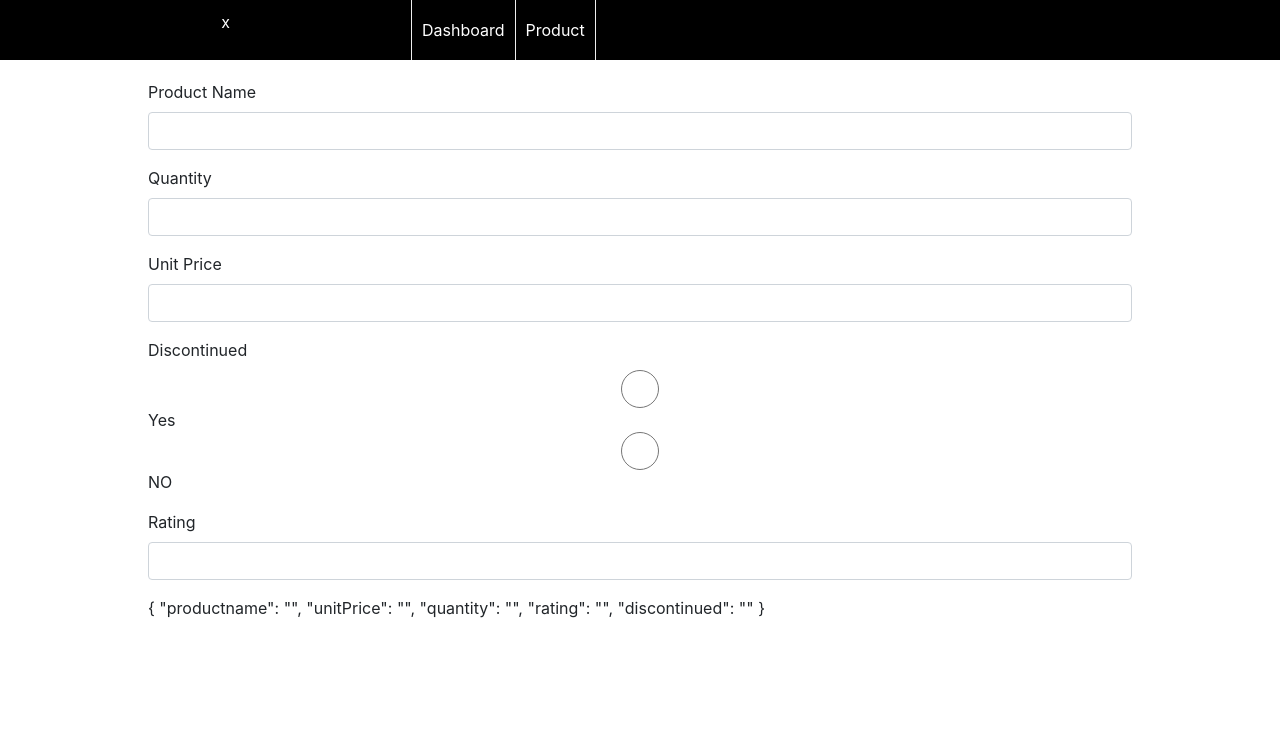
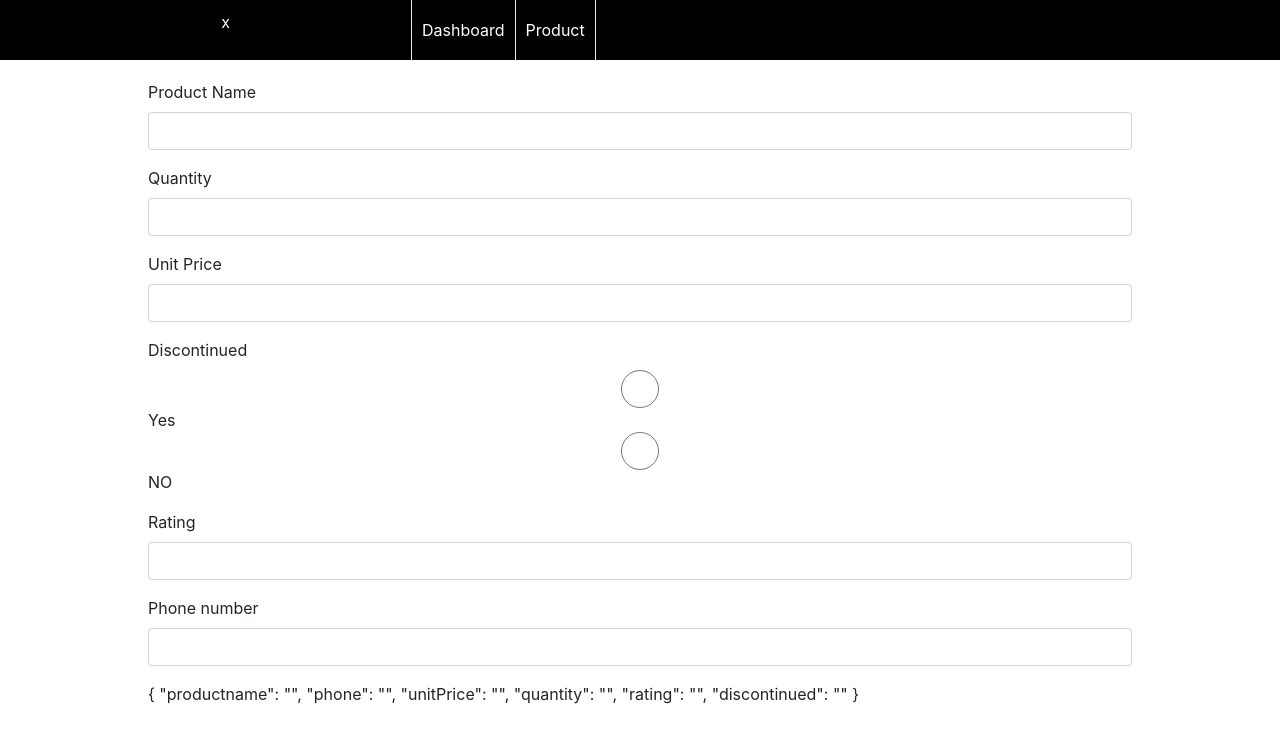
Before and after one commit to mwhitfieldwork/northwindapp, an Angular app: page /details/1 in a window 1280 px wide. Shown: the top 742 px of the page. Built offline with nearby package versions, Linux system fonts and the light colour scheme; no server answers; what angular-in-memory-web-api would draw is missing.

Commit message:
Add directive fr digits

```diff
--- a/src/app/app.module.ts
+++ b/src/app/app.module.ts
@@ -12,7 +12,6 @@ import {RouterModule, Routes} from '@angular/router';
 import { ProductsModule } from './products/products.module';
 import { DashboardModule } from './dashboard/dashboard.module';
 import { LoginModule } from './login/login.module';
-import { PhonemaskDirective } from './_directives/phonemask.directive';
 
 
 const routes : Routes =  [
@@ -29,8 +28,7 @@ const routes : Routes =  [
 
 @NgModule({
   declarations: [
-    AppComponent,
-    PhonemaskDirective,
+    AppComponent
   ],
   imports: [
     BrowserModule,
--- a/src/app/products/details/product-detail.component.html
+++ b/src/app/products/details/product-detail.component.html
@@ -59,6 +59,19 @@
             </span>
 
         </div>
+
+        <div class="form-group">
+          <label for="name">Phone number</label>
+          <input type="text" class="form-control" id="name" formControlName="phone" digit-mask [ngClass]="{'is-invalid':!productForm.get('phone')?.valid &&
+          productForm.get('phone')?.touched}">
+
+          <span class="invalid-feedback">
+              <span *ngIf="productForm.get('phone').errors?.required">
+                Please enter a phone number.
+              </span>
+          </span>
+
+      </div>
         {{productForm.value | json}}
     </form>
   </div>
--- a/src/app/products/details/product-detail.component.ts
+++ b/src/app/products/details/product-detail.component.ts
@@ -24,6 +24,7 @@ export class ProductDetailComponent implements OnInit {
   ngOnInit(): void {
     this.productForm = this.fb.group({
       productname:['', Validators.required],
+      phone:['', Validators.required],
       unitPrice:['', Validators.required],
       quantity:['', Validators.required],
       rating:['', Validators.required],
@@ -40,6 +41,7 @@ export class ProductDetailComponent implements OnInit {
   callExistingProduct(){
     let productId = this.route.snapshot.paramMap.get('id');
 
+    if(productId){
       this._productsService.getProduct(productId).subscribe(product => {
         this.ratedProduct = product;
         this.productForm.get('productname').setValue(this.ratedProduct.productName)
@@ -48,6 +50,6 @@ export class ProductDetailComponent implements OnInit {
         this.productForm.get('rating').setValue(this.ratedProduct.rating);
       },
       error => this.errorMessage = <any>error)
-
     }
   }
+  }
--- a/src/app/products/products.module.ts
+++ b/src/app/products/products.module.ts
@@ -11,6 +11,7 @@ import { ProductsService } from './products.service';
 import {FormsModule, ReactiveFormsModule } from '@angular/forms';
 import { DashboardModule } from '../dashboard/dashboard.module';
 import { ProductDetailComponent } from './details/product-detail.component'
+import { PhonemaskDirective } from '../_directives/phonemask.directive';
 
 const routes:Routes = [
   {path: '', component: ProductsComponent},
@@ -21,6 +22,7 @@ const routes:Routes = [
 @NgModule({
   declarations: [
     ProductsComponent,
+    PhonemaskDirective,
     DialogOverviewExampleDialog,
     ProductDetailComponent],
   providers:[ProductsService],
```
Also changed, not shown: src/app/_directives/phonemask.directive.ts (+5 -4 lines). Lines whose indentation alone changed are shown as unchanged.
